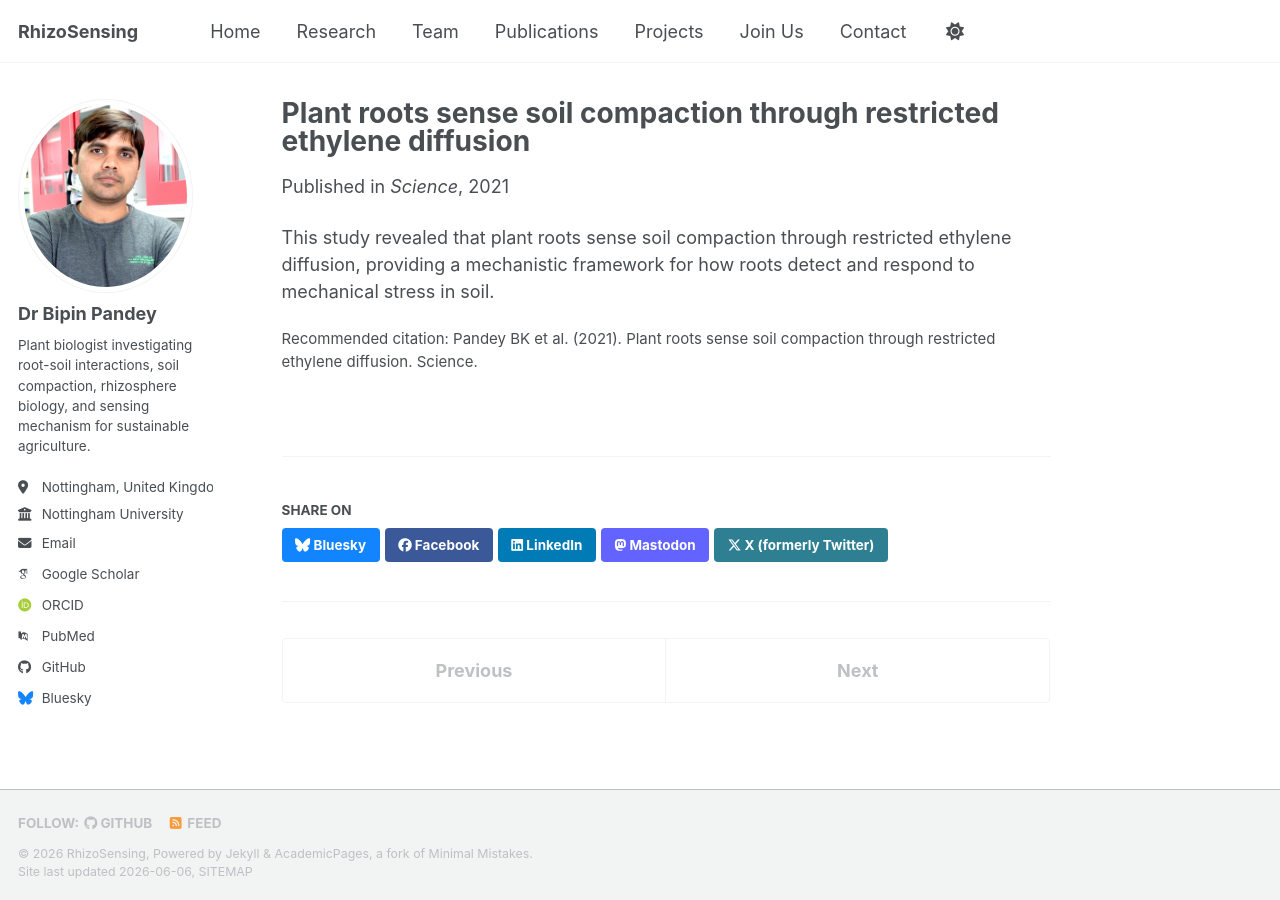
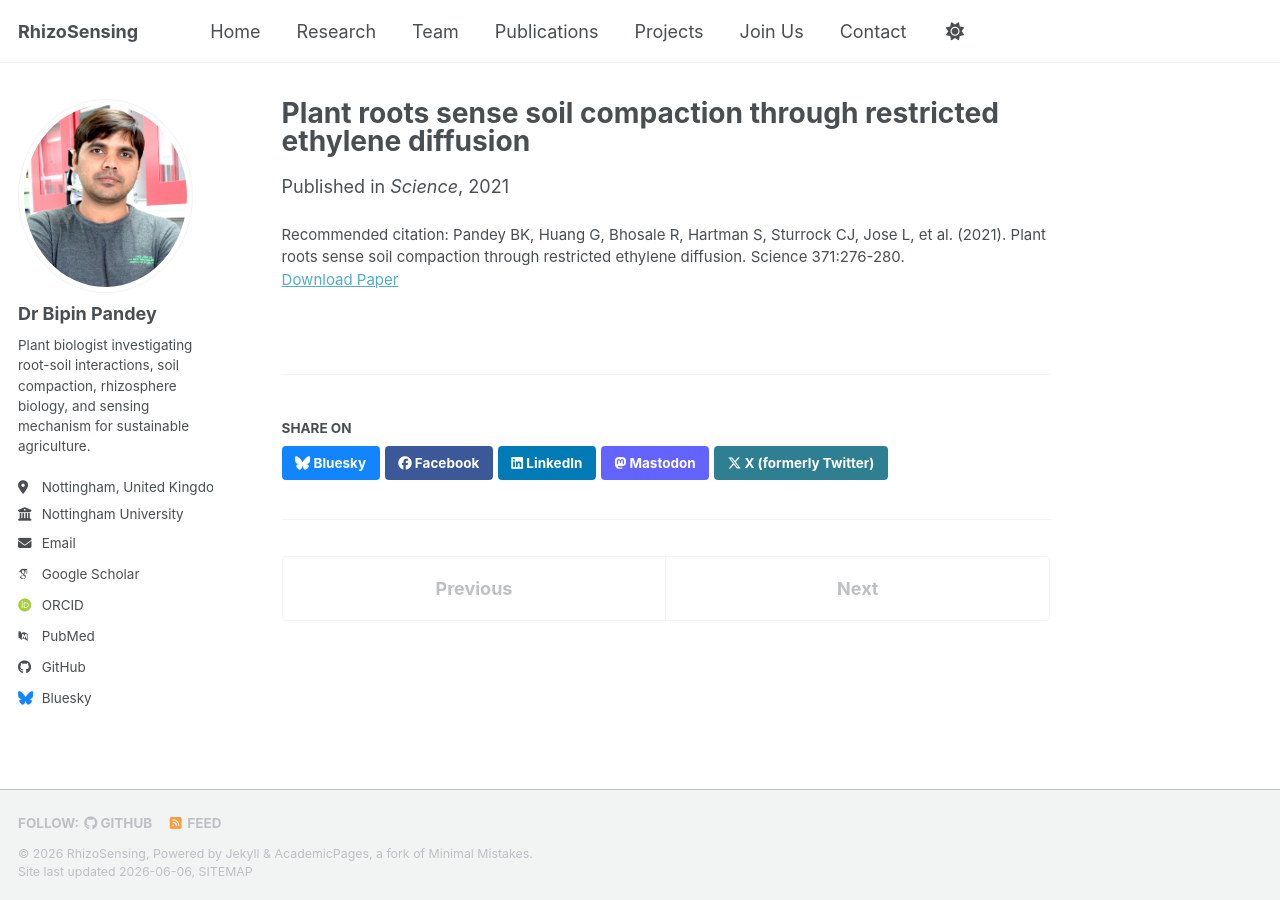
Before and after one commit to bipinkbiotech/rhizosensing.github.io, a Jekyll site: the page built from _publications/2021-pandey-soil-compaction.md, in a window 1280 px wide. Built offline with Jekyll 4.4.1, drawn with Linux system fonts in a browser that asks for light colours; some web fonts are replaced; a script bundle is joined from its source files by our own code; library files that are not in the unit come from our copies.

Commit message:
Update 2021-pandey-soil-compaction.md

```diff
--- a/_publications/2021-pandey-soil-compaction.md
+++ b/_publications/2021-pandey-soil-compaction.md
@@ -4,7 +4,6 @@ collection: publications
 permalink: /publication/soil-compaction-science-2021
 date: 2021-01-01
 venue: "Science"
-citation: "Pandey BK et al. (2021). Plant roots sense soil compaction through restricted ethylene diffusion. Science."
+paperurl: "https://www.science.org/doi/10.1126/science.abd7742"
+citation: "Pandey BK, Huang G, Bhosale R, Hartman S, Sturrock CJ, Jose L, et al. (2021). Plant roots sense soil compaction through restricted ethylene diffusion. Science 371:276-280."
 ---
-
-This study revealed that plant roots sense soil compaction through restricted ethylene diffusion, providing a mechanistic framework for how roots detect and respond to mechanical stress in soil.
```
